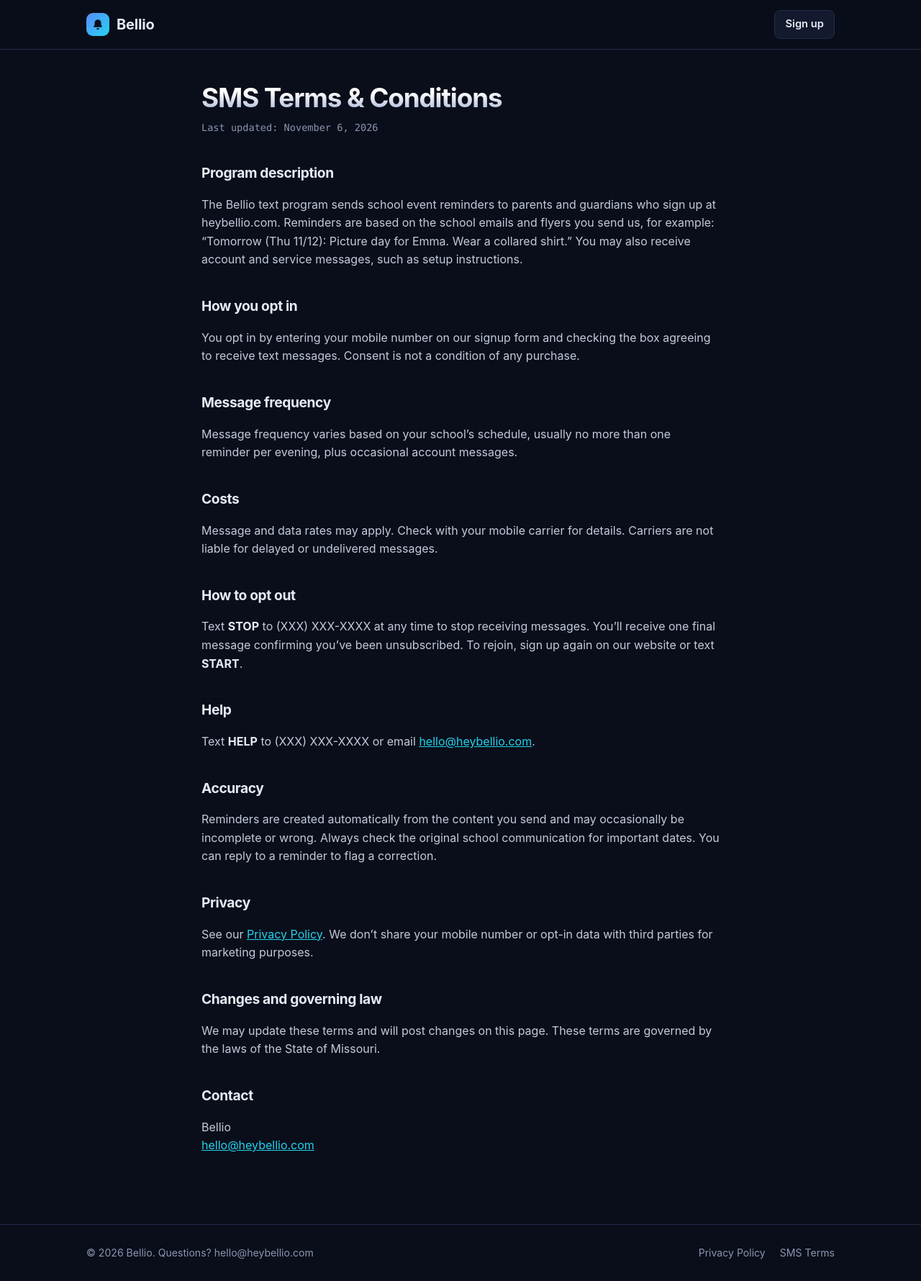
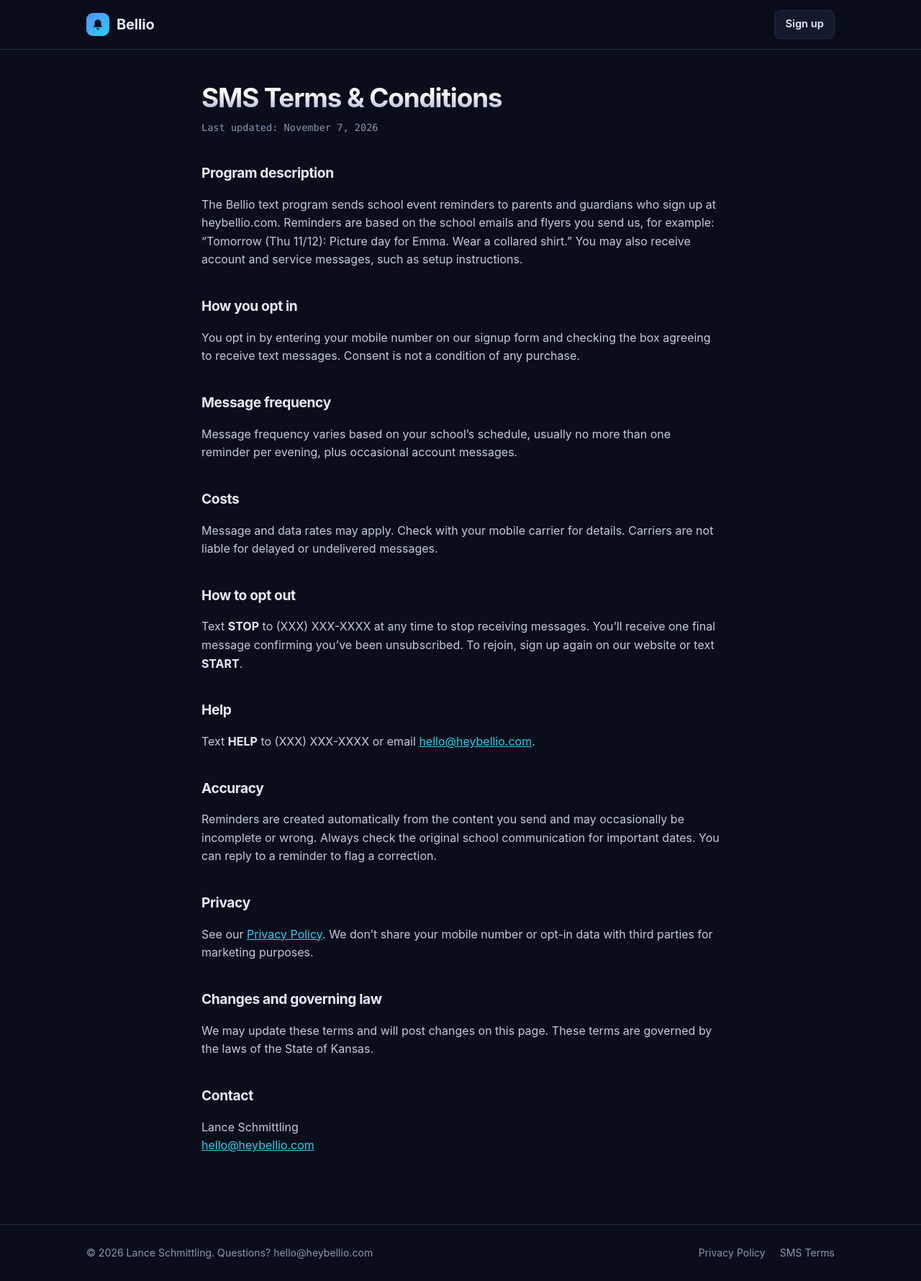
Before and after one commit to lancehenry/bellio-site, a Next.js app: page /terms in a window 1280 px wide. Shown: the whole page at 72% size. Built offline with nearby package versions, Linux system fonts and the light colour scheme.

Commit message:
Update site config file

```diff
--- a/site.config.js
+++ b/site.config.js
@@ -7,12 +7,12 @@ const site = {
   contactEmail: "hello@heybellio.com",
   // Your legal business name. A sole proprietorship can just be your own name,
   // e.g. "Jane Smith d/b/a Bellio".
-  legalName: "Bellio",
+  legalName: "Lance Schmittling",
   // State whose laws govern the terms.
-  governingState: "Missouri",
+  governingState: "Kansas",
   // Fill in once Twilio gives you the number.
   smsNumber: "(XXX) XXX-XXXX",
-  lastUpdated: "November 6, 2026",
+  lastUpdated: "November 7, 2026",
 };
 
 export default site;
```
